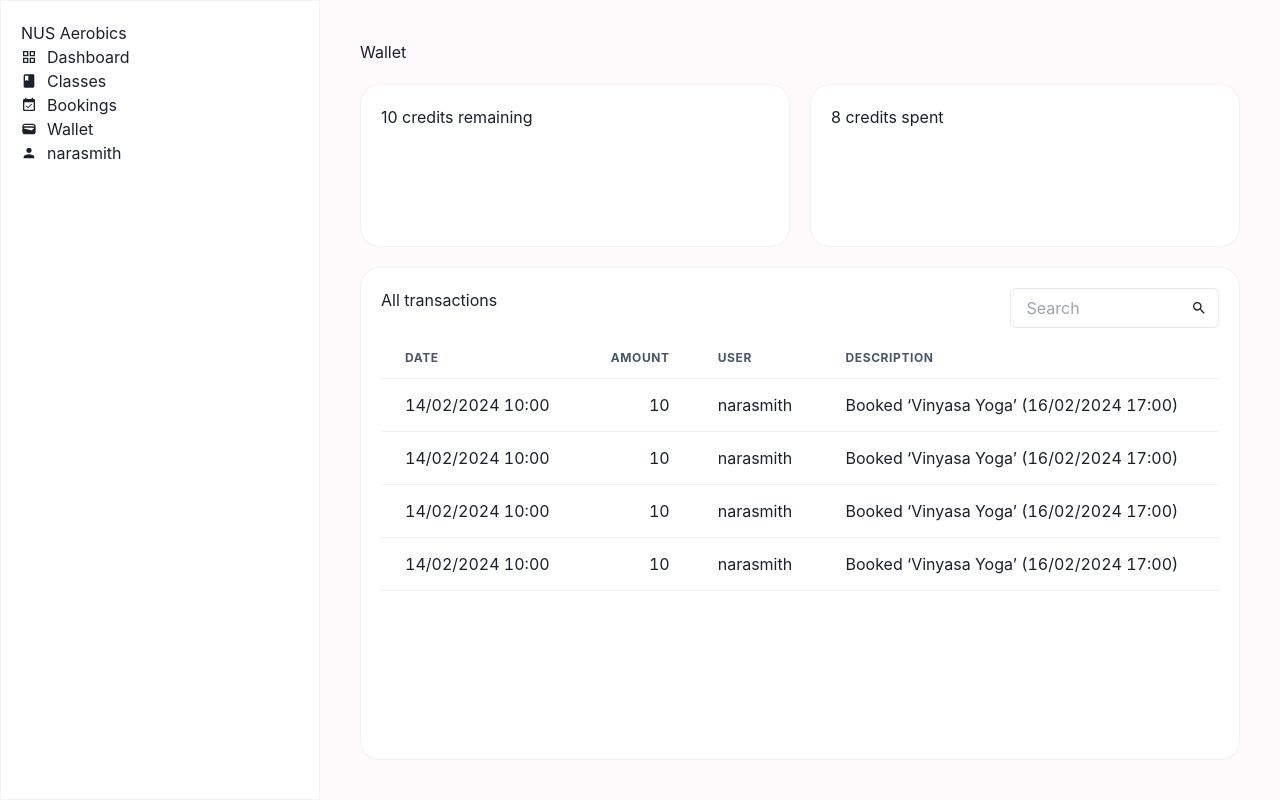
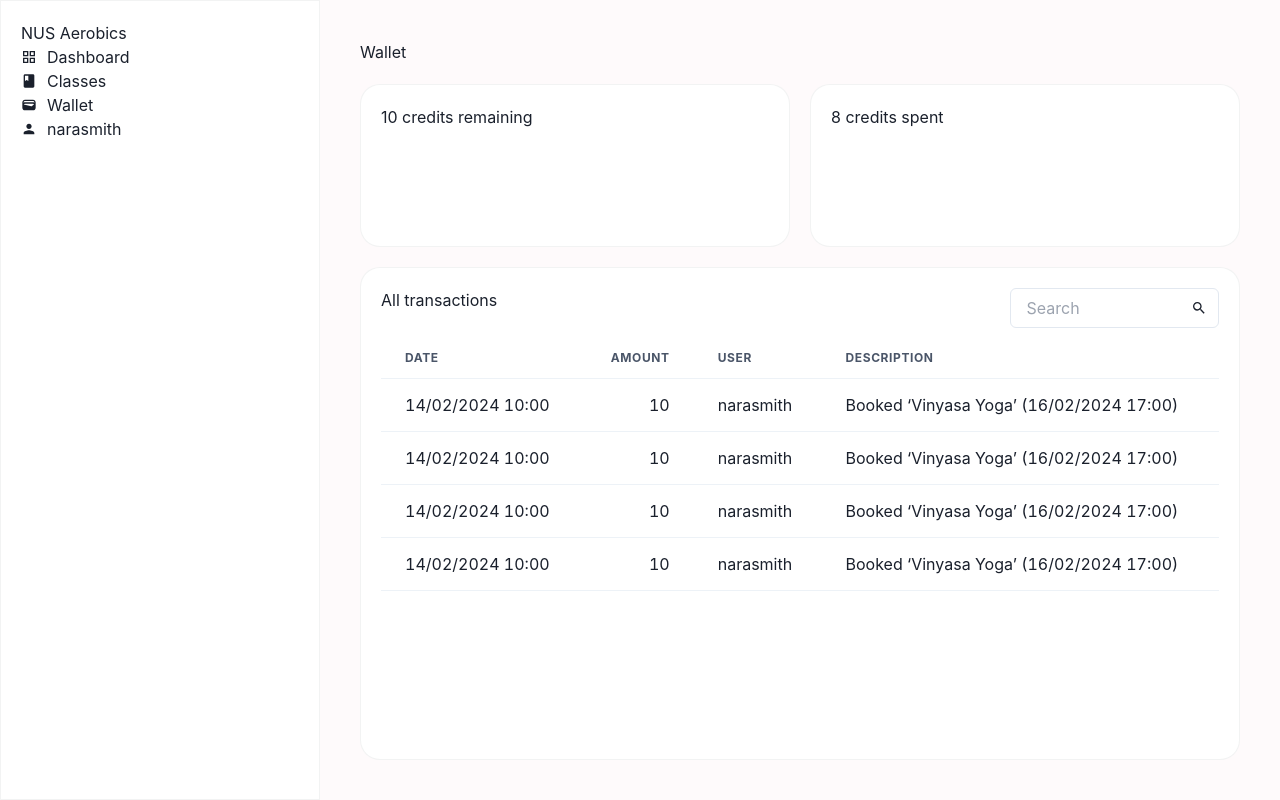
Before and after one commit to cetigerlily/nus-aerobics, a React (Create React App) app in the folder frontend/: page /wallet in a window 1280 px wide. Built offline with nearby package versions, Linux system fonts and the light colour scheme.

Commit message:
Remove Booking page

```diff
--- a/frontend/src/App.js
+++ b/frontend/src/App.js
@@ -4,7 +4,6 @@ import { BrowserRouter, Routes, Route } from "react-router-dom";
 
 import Classes from "./pages/Classes";
 import Dashboard from "./pages/Dashboard";
-import Bookings from "./pages/Bookings";
 import Wallet from "./pages/Wallet";
 import Profile from "./pages/Profile";
 
@@ -14,7 +13,6 @@ const Root = () => {
       <Routes>
         <Route path="/" element={<Dashboard />} />
         <Route path="/classes" element={<Classes />} />
-        <Route path="/bookings" element={<Bookings />} />
         <Route path="/wallet" element={<Wallet />} />
         <Route path="/profile" element={<Profile />} />
       </Routes>
--- a/frontend/src/components/navbar.component.js
+++ b/frontend/src/components/navbar.component.js
@@ -1,7 +1,6 @@
 import { Icon } from "@chakra-ui/react";
 import {
   MdClass,
-  MdEventAvailable,
   MdGridView,
   MdPerson,
   MdWallet,
@@ -21,10 +20,6 @@ const NavBar = () => {
         <Link to="/classes">Classes</Link>
       </div>
       <div className="flex flex-row items-center gap-x-2.5">
-        <Icon as={MdEventAvailable} />
-        <Link to="/bookings">Bookings</Link>
-      </div>
-      <div className="flex flex-row items-center gap-x-2.5">
         <Icon as={MdWallet} />
         <Link to="/wallet">Wallet</Link>
       </div>
--- a/frontend/src/pages/Bookings.js
+++ /dev/null
@@ -1,12 +0,0 @@
-import NavBar from "../components/navbar.component";
-
-const Bookings = () => {
-  return (
-    <div className="h-screen w-screen flex flex-row">
-      <NavBar />
-      <p>Bookings</p>
-    </div>
-  );
-}
-
-export default Bookings;
```
